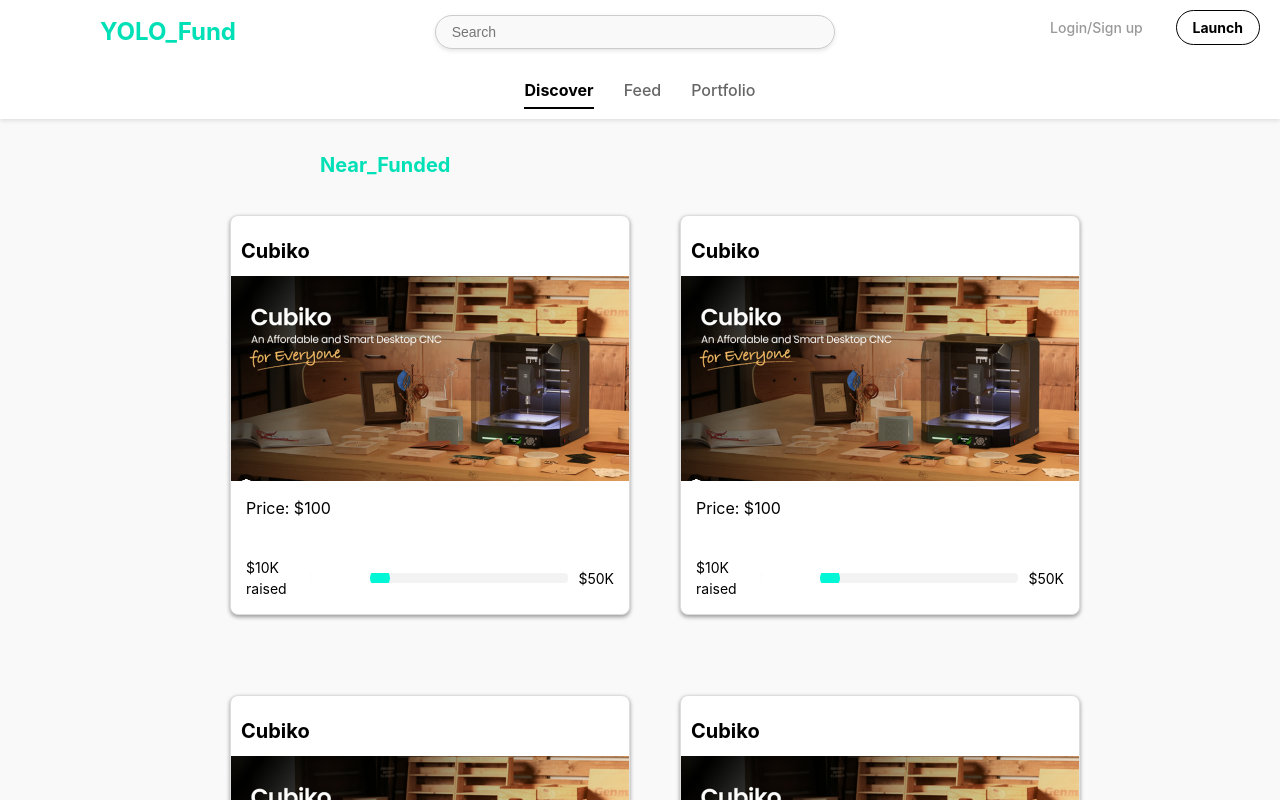
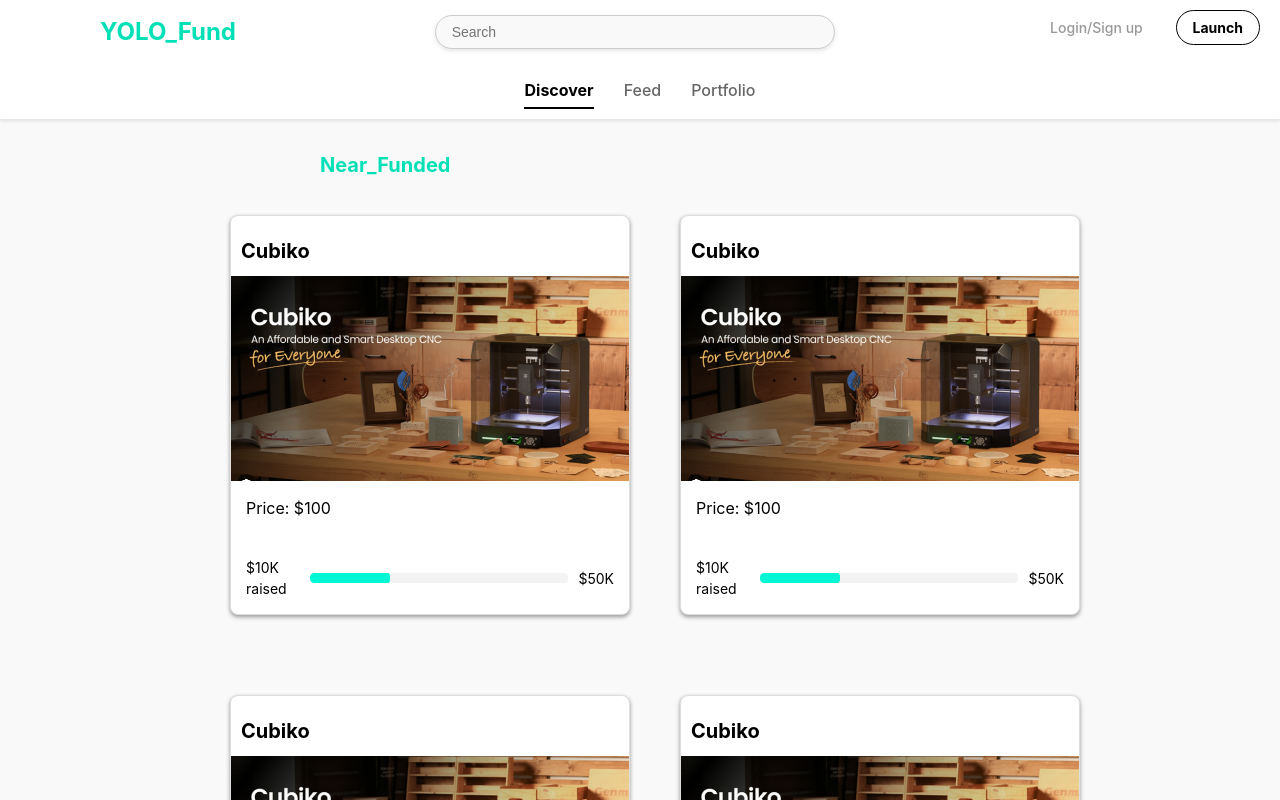
Before and after one commit to tkgit-make/hackduke2025, a React (Vite) app in the folder HackDuke2025Project/: page / in a window 1280 px wide. Shown: the top 800 px of the page. Built offline with nearby package versions, Linux system fonts and the light colour scheme.

Commit message:
Fixed progress bar

```diff
--- a/HackDuke2025Project/src/components/CompanyProfile.css
+++ b/HackDuke2025Project/src/components/CompanyProfile.css
@@ -141,7 +141,7 @@
 
 .progress-bar {
   height: 100%;
-  background-color: #00F6D5;
+  background-color: #00F6D5 !important;
   border-radius: 4px;
   transition: width 0.3s ease;
 }
--- a/HackDuke2025Project/src/components/CompanyProfile.jsx
+++ b/HackDuke2025Project/src/components/CompanyProfile.jsx
@@ -82,7 +82,10 @@
                 <div className="progress-bar-container">
                   <div
                     className="progress-bar"
-                    style={{ width: `${progressPercentage}%` }}
+                    style={{
+                      width: `${progressPercentage}%`,
+                      backgroundColor: '#00F6D5'
+                    }}
                   />
                 </div>
                 <div className="progress-labels">
```
Also changed, not shown: package.json (deleted, +0 -9 lines), 1 other file (tests, documents, lock files or other folders).
